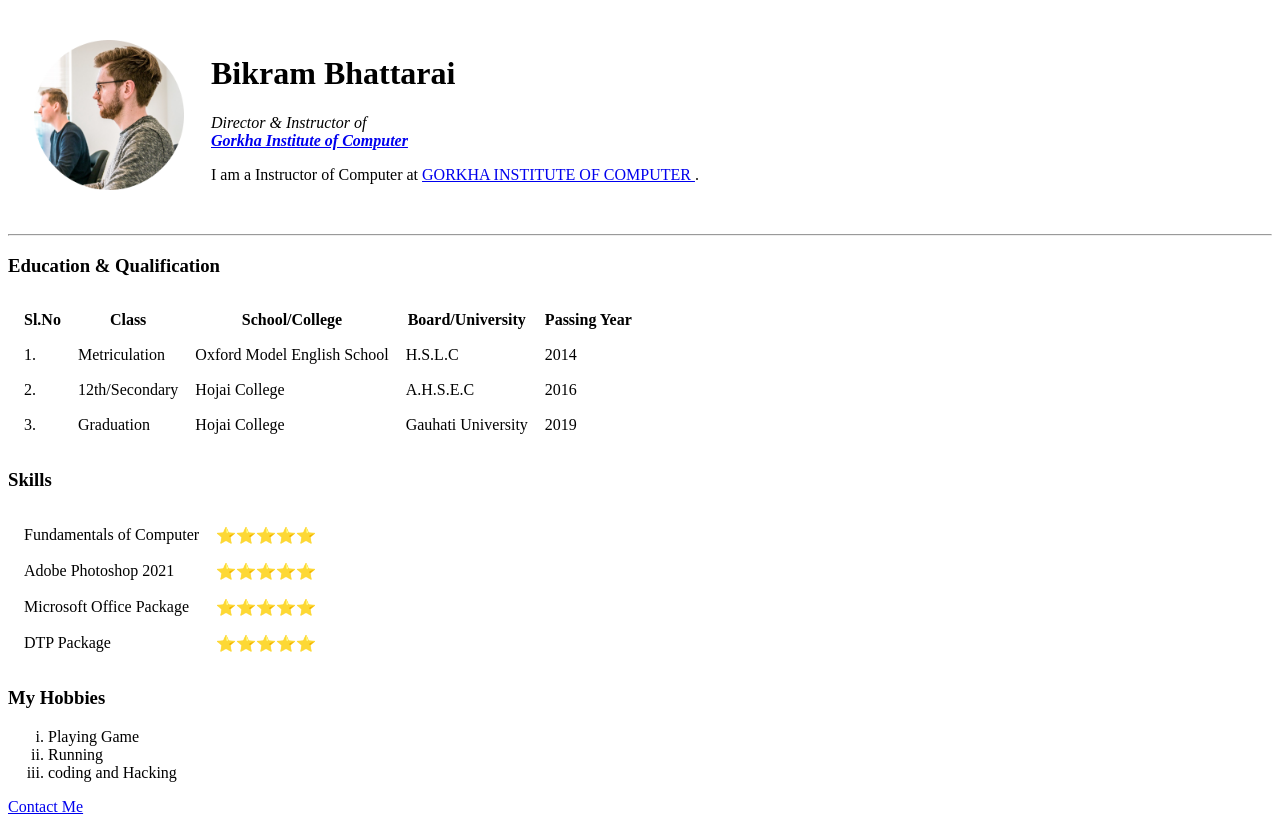
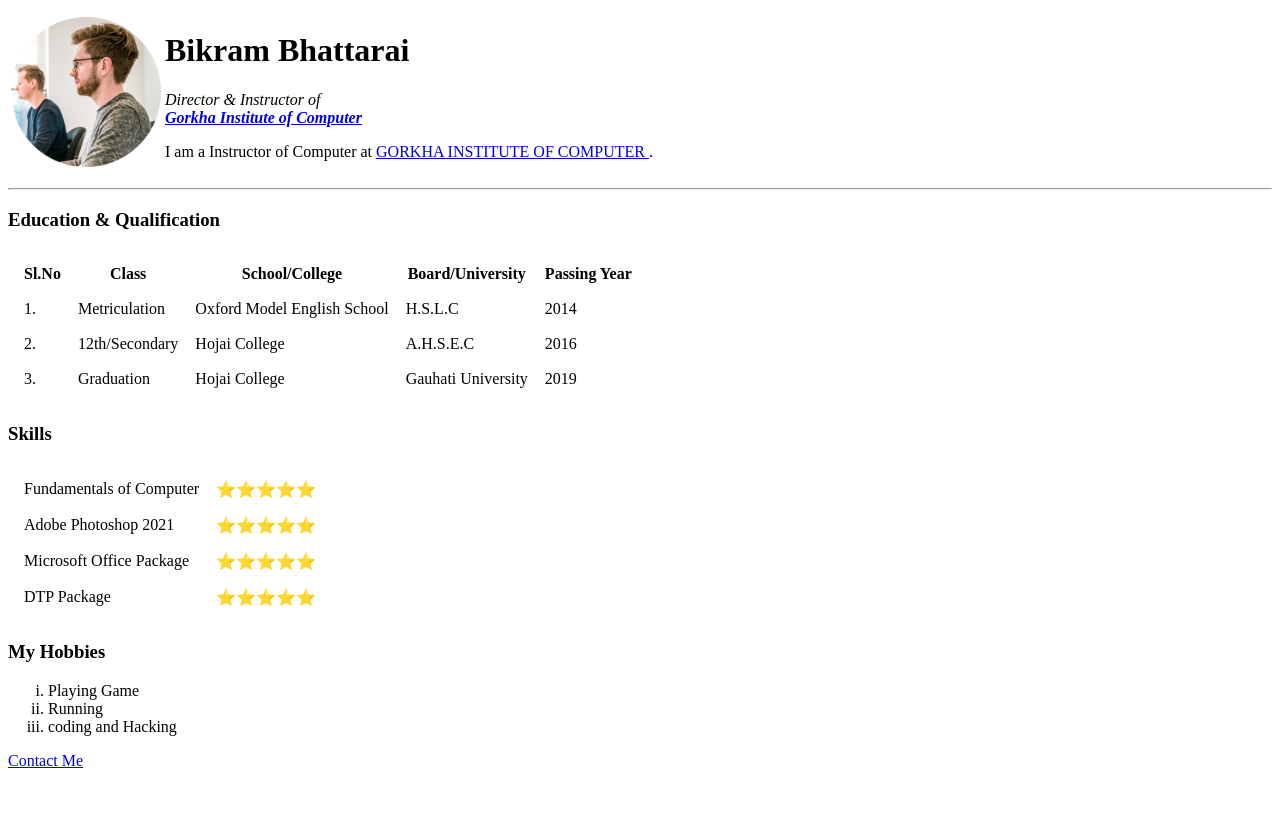
Before and after one commit to Bikrambhattarai/bikrambhattarai, a plain HTML site: page index.html in a window 1280 px wide. After the commit the page ends 800 px from the top, so only its background shows below. Drawn offline with Linux system fonts and the light colour scheme.

Commit message:
Update index.html

```diff
--- a/index.html
+++ b/index.html
@@ -7,7 +7,7 @@
     <title>💗 Bikram Personal's Site</title>
 </head>
 <body>
-    <table cellspacing="25">
+    <table>
         <tbody>
             <tr>
                 <td><img src="bikram.png" alt="Bikram Bhattarai" style="height: 150px;"></td>
```
